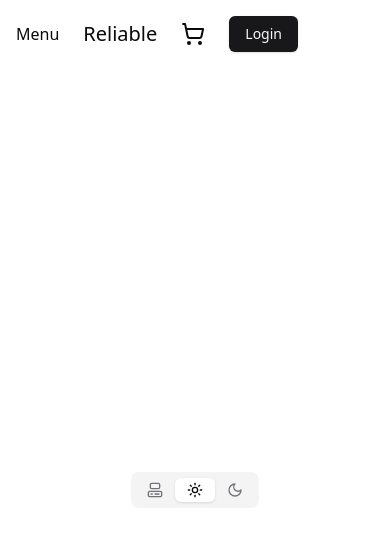
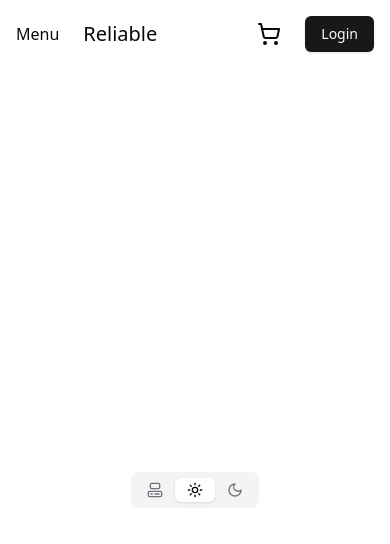
Before and after one commit to evilpaper/reliable, a Next.js app: page / in a window 390 px wide. Shown: the top 544 px of the page. Built offline with nearby package versions, Linux system fonts and the light colour scheme.

Commit message:
Left align menu and logo on small screens

```diff
--- a/src/components/nav.tsx
+++ b/src/components/nav.tsx
@@ -15,7 +15,8 @@ export default function Nav() {
   const [isOpen, setIsOpen] = React.useState(false);
 
   return (
-    <section className="container z-40 p-4 flex items-center gap-6 w-full">
+    <section className="container z-40 p-4 flex items-center gap-6 w-full justify-between md:justify-normal">
+      <div className="flex items-center gap-6">
         <section className="md:hidden">
           <Sheet open={isOpen} onOpenChange={setIsOpen}>
             <SheetTrigger>Menu</SheetTrigger>
@@ -41,6 +42,7 @@ export default function Nav() {
         <Link href="/" className="text-xl">
           Reliable
         </Link>
+      </div>
       <section className="flex items-center justify-between md:w-full">
         <nav className="hidden md:flex">
           {navItems.map((item) => (
```
Also changed, not shown: 1 other file (tests, documents, lock files or other folders). Lines whose indentation alone changed are shown as unchanged.
